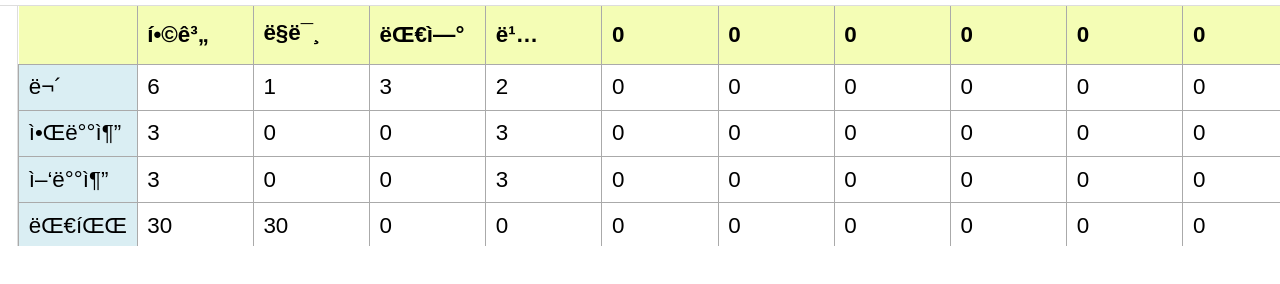
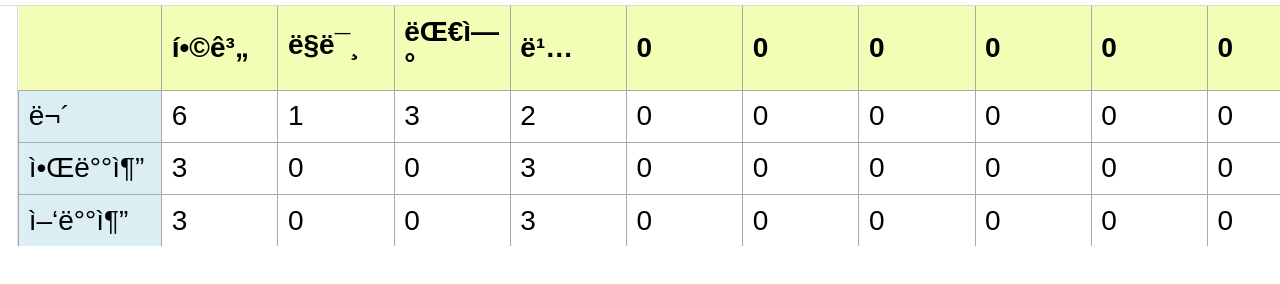
Before and after one commit to HoQoo/buy, a plain HTML site: page index.html in a window 1280 px wide. Shown: the part 42-326 px from the top of the page. Drawn offline with Linux system fonts and the light colour scheme.

Commit message:
Update index.html

```diff
--- a/index.html
+++ b/index.html
@@ -40,7 +40,7 @@ aside {
   }
 }
 table {
-  font-size:200%;
+  font-size:250%;
   border-collapse: collapse;
   border: 0;
 }
```
